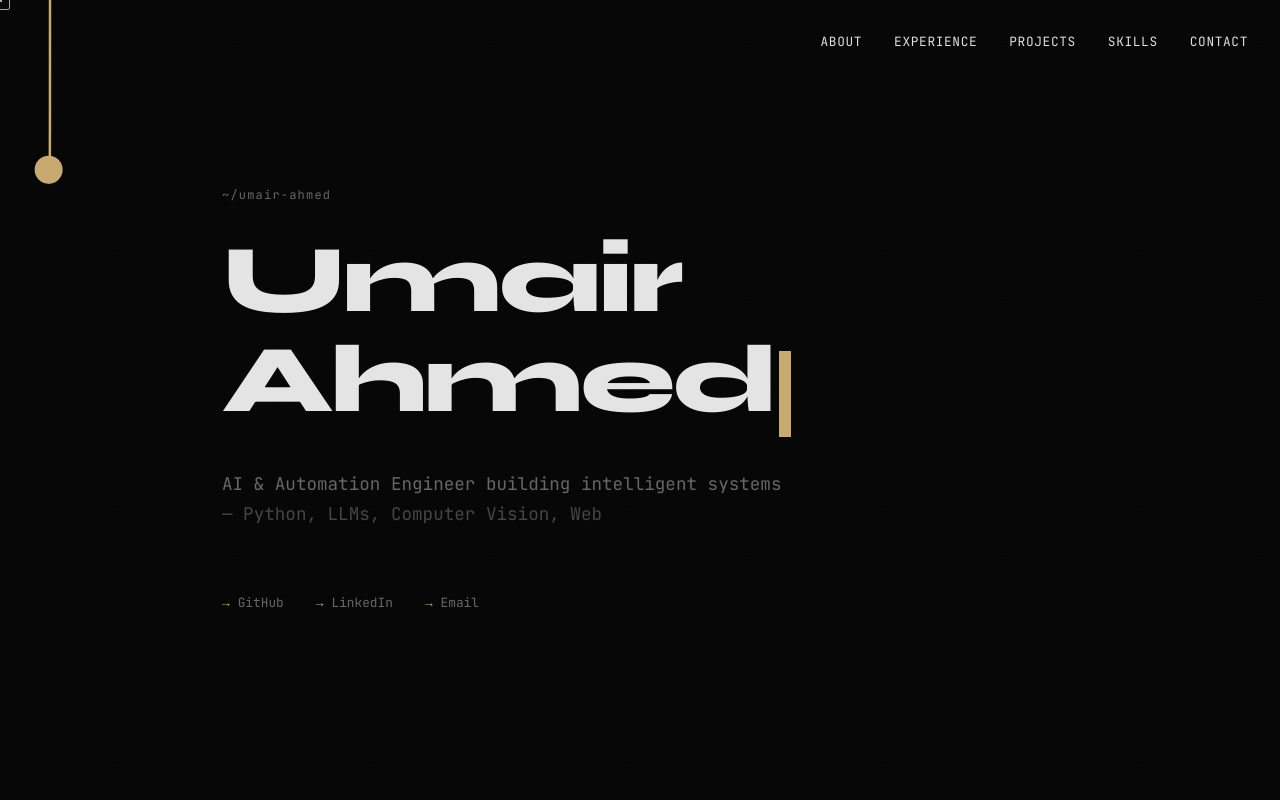
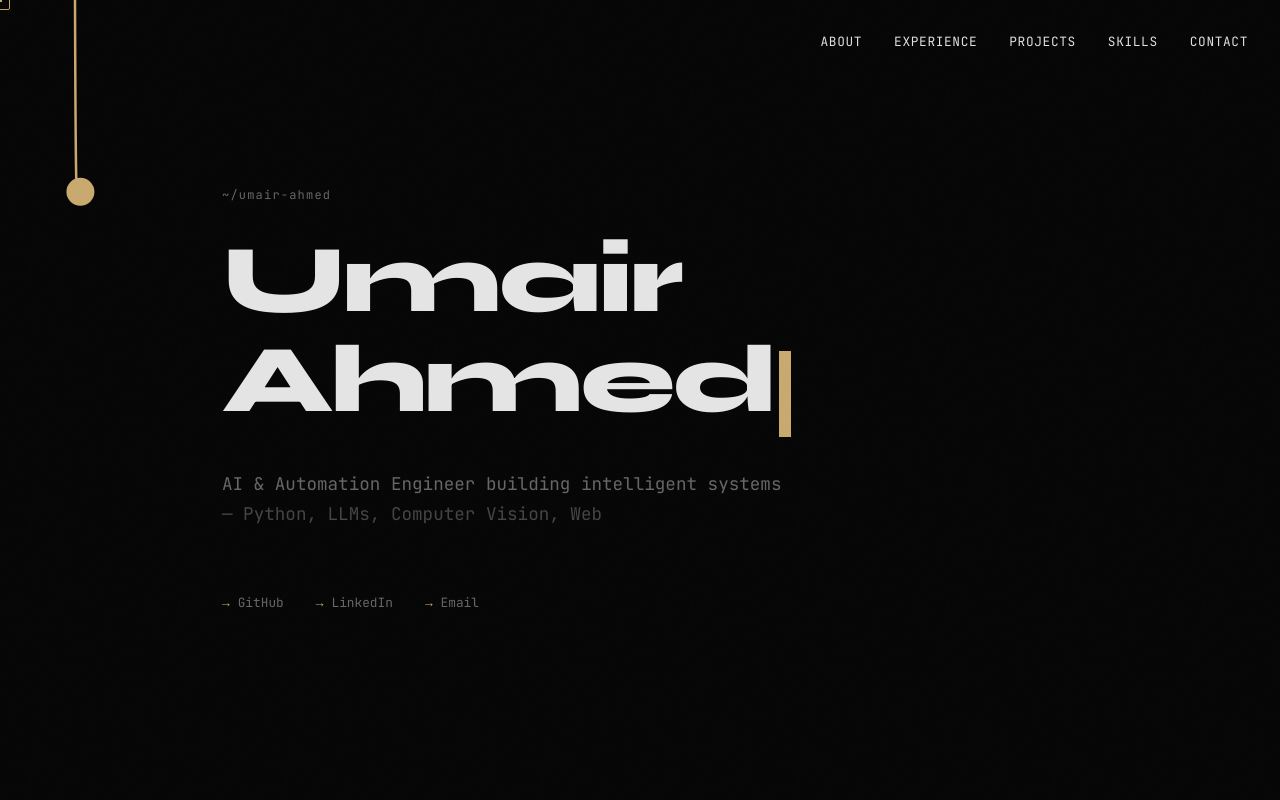
Before and after one commit to umairxdev/umairxdev.github.io, a React (Vite) app: page / in a window 1280 px wide. Shown: the top 800 px of the page. Built offline with nearby package versions, Linux system fonts and the light colour scheme; the HTML template or start-up script is replaced by a standard one.

Commit message:
feat: smoother animation with larger canvas, no occlusion on stretch

```diff
--- a/src/components/ThemeToggle.jsx
+++ b/src/components/ThemeToggle.jsx
@@ -4,7 +4,6 @@ const ThemeToggle = () => {
   const canvasRef = useRef(null)
   const [isDark, setIsDark] = useState(true)
 
-  // Rope physics: each point has position and velocity
   const pointsRef = useRef([])
   const physicsRef = useRef({
     isDragging: false,
@@ -29,16 +28,16 @@ const ThemeToggle = () => {
     const ctx = canvas.getContext('2d')
 
     const resize = () => {
-      canvas.width = 100
-      canvas.height = 200
+      canvas.width = 150
+      canvas.height = 400
     }
     resize()
 
     const physics = physicsRef.current
-      const pointCount = 20
-      const spacing = 7
-      const pivotX = 50
-      const pivotY = 0
+    const pointCount = 30
+    const spacing = 6
+    const pivotX = 75
+    const pivotY = 0
 
     // Initialize rope points
     if (pointsRef.current.length === 0) {
@@ -59,25 +58,23 @@ const ThemeToggle = () => {
     const animate = () => {
       physics.time += 0.016
 
-      // Verlet integration for physics
-      const gravity = 0.4
-      const friction = 0.95
-      const stiffness = 0.3
+      const gravity = 0.3
+      const friction = 0.97
+      const stiffness = 0.4
 
       if (physics.isDragging) {
-        // Pull the last point (circle) to mouse position
         const lastPoint = points[points.length - 1]
         const dx = mouseRef.current.x - lastPoint.x
         const dy = mouseRef.current.y - lastPoint.y
         const dist = Math.sqrt(dx * dx + dy * dy)
 
         if (dist > 1) {
-          lastPoint.x += dx * 0.3
-          lastPoint.y += dy * 0.3
+          lastPoint.x += dx * 0.2
+          lastPoint.y += dy * 0.2
         }
 
         // Check toggle threshold
-        if (lastPoint.y > 150) {
+        if (lastPoint.y > 200) {
           if (!physics.toggled) {
             physics.toggled = true
             toggleTheme()
@@ -86,39 +83,39 @@ const ThemeToggle = () => {
       } else {
         physics.toggled = false
 
-        // Add gentle swing to the last point (pendulum-like)
+        // Gentle swing for the last point
         const lastPoint = points[points.length - 1]
-        const targetX = pivotX + Math.sin(physics.time * 0.5) * 10
-        const targetY = 120 + Math.cos(physics.time * 0.7) * 5
+        const targetX = pivotX + Math.sin(physics.time * 0.4) * 15
+        const targetY = 140 + Math.cos(physics.time * 0.6) * 8
 
-        lastPoint.x += (targetX - lastPoint.x) * 0.02
-        lastPoint.y += (targetY - lastPoint.y) * 0.02
+        lastPoint.x += (targetX - lastPoint.x) * 0.015
+        lastPoint.y += (targetY - lastPoint.y) * 0.015
       }
 
-      // Verlet integration for all points
+      // Verlet integration
       for (let i = 0; i < points.length; i++) {
-        if (i === 0) continue // First point is fixed at pivot
-        if (physics.isDragging && i === points.length - 1) continue // Last point controlled by mouse
+        if (i === 0) continue
+        if (physics.isDragging && i === points.length - 1) continue
 
         const point = points[i]
         const tempX = point.x
         const tempY = point.y
 
-        point.x += (point.x - point.oldX) * friction + 0
+        point.x += (point.x - point.oldX) * friction
         point.y += (point.y - point.oldY) * friction + gravity
 
         point.oldX = tempX
         point.oldY = tempY
       }
 
-      // First point always fixed at pivot
+      // First point fixed
       points[0].x = pivotX
       points[0].y = pivotY
       points[0].oldX = pivotX
       points[0].oldY = pivotY
 
-      // Spring constraints between points (multiple iterations for stiffness)
-      for (let iter = 0; iter < 5; iter++) {
+      // Spring constraints - more iterations for smoother rope
+      for (let iter = 0; iter < 10; iter++) {
         for (let i = 0; i < points.length - 1; i++) {
           const p1 = points[i]
           const p2 = points[i + 1]
@@ -225,8 +222,8 @@ const ThemeToggle = () => {
         position: 'fixed',
         top: 0,
         left: 0,
-        width: '100px',
-        height: '200px',
+        width: '150px',
+        height: '400px',
         zIndex: 1000,
         pointerEvents: 'auto',
       }}
```
